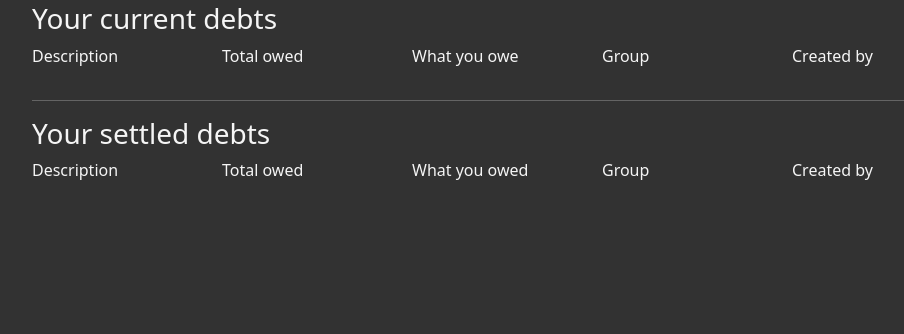
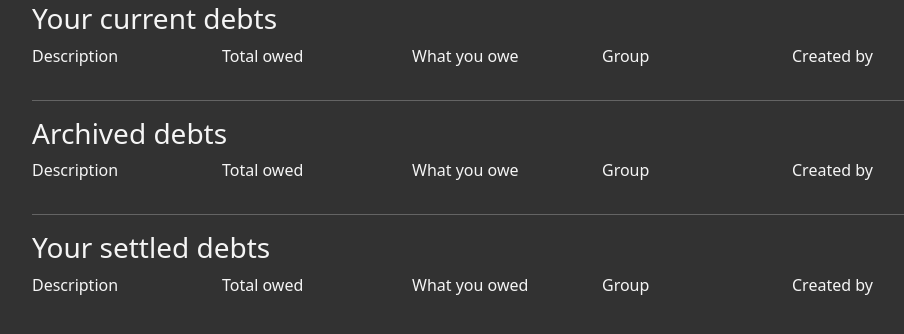
Before and after one commit to jamieabw/cs139-cw, a Flask app: page /account/debts in a window 1280 px wide. Shown: the part 54-388 px from the top of the page, without its empty margins (50-954 px from the left). Run offline with Flask 3, Linux system fonts and the light colour scheme; the visitor is signed in with stand-in values (Sample User, id 1); data that the repository does not hold is empty; parts of the project's set-up code (start-up, migrations or seed data) failed here and were passed over; some libraries are stand-ins or nearby versions.

Commit message:
added archiving partially

```diff
--- a/models.py
+++ b/models.py
@@ -51,6 +51,7 @@ class Bills(db.Model):
     groupId = db.Column("groupId", db.ForeignKey("groups.id"), nullable=False)
     description = db.Column("description", db.String(250))
     total = db.Column("total", db.Numeric(8,2), nullable=False)
+    archived = db.Column("archived", db.Boolean())
     createdAt = db.Column("createdAt", db.DateTime, nullable=False)
     group = db.relationship("Groups", foreign_keys=[groupId])
     creator = db.relationship("Users", foreign_keys=[creatorId])
@@ -60,6 +61,7 @@ class Bills(db.Model):
         self.groupId = groupId
         self.description = description
         self.total = total
+        self.archived = False
         self.createdAt = datetime.now()
 
 class Payments(db.Model):
--- a/static/js/groupForms.js
+++ b/static/js/groupForms.js
@@ -15,6 +15,7 @@ document.querySelectorAll(".groupForm").forEach((formEl) => {
             }
             return;
         }
+        // close the parent of the parent of the form (the modal by calling .hide())
         const groupGrid = document.querySelector(".groupGrid");
         if (!groupGrid) {
             return; // not on index
--- a/templates/base.html
+++ b/templates/base.html
@@ -86,7 +86,7 @@
                 </div>
 
                 <div class="modal-body">
-                    <form method="POST" action="group/create" class="groupForm">
+                    <form method="POST" action="{{url_for('group.createGroup')}}" class="groupForm">
                         {{ createGroupForm.hidden_tag() }}
                         <div>
                             {{createGroupForm.groupName.label}}
--- a/templates/debts.html
+++ b/templates/debts.html
@@ -16,7 +16,7 @@
     <!--need to make it so there is no settle button when archived-->
     {% for debt in debts %}
     {% set status = debtStatuses.get(debt.billId) %}
-        {% if status != "acknowledged" %}
+        {% if status != "acknowledged" and debt.bill.archived == False%}
             <div class="row">
                 <div class="col"><p>{{debt.bill.description}}</p></div>
                 <div class="col"><p>{{debt.bill.total}}</p></div>
@@ -39,7 +39,41 @@
 <hr>
 
 <!--make another section here for archived debts-->
+<h3>Archived debts</h3>
+<div class="grid debtsGrid">
+    <div class="row">
+        <div class="col"><p>Description</p></div>
+        <div class="col"><p>Total owed</p></div>
+        <div class="col"><p>What you owe</p></div>
+        <div class="col"><p>Group</p></div>
+        <div class="col"><p>Created by</p></div>
+        <div class="col"></div>
+    </div>
+    <!--need to make it so there is no settle button when archived-->
+    {% for debt in debts %}
+    {% set status = debtStatuses.get(debt.billId) %}
+        {% if status != "acknowledged" and debt.bill.archived == True %}
+            <div class="row">
+                <div class="col"><p>{{debt.bill.description}}</p></div>
+                <div class="col"><p>{{debt.bill.total}}</p></div>
+                <div class="col"><p>{{debt.owed}}</p></div>
+                <div class="col"><p>{{debt.bill.group.name}}</p></div>
+                {% if debt.bill.creator == current_user %}
+                    <div class="col"><p>You</p></div>
+                {% else %}
+                    <div class="col"><p>{{debt.bill.creator.username}}</p></div>
+                {% endif %}
+                {% if status == "pending" %}
+                    <div class="col">{{status}}</div>
+                {% else %}
+                    <div class="col"> </div>
+                {% endif %}
+            </div>
+        {% endif %}
+    {% endfor %}
+</div>
 
+<hr>
 <h3>Your settled debts</h3>
 
 <div>
```
Also changed, not shown: routes/group.py (+10 -1 lines), templates/groupBill.html (+5 -2 lines), templates/groupPage.html (+31 -3 lines).
